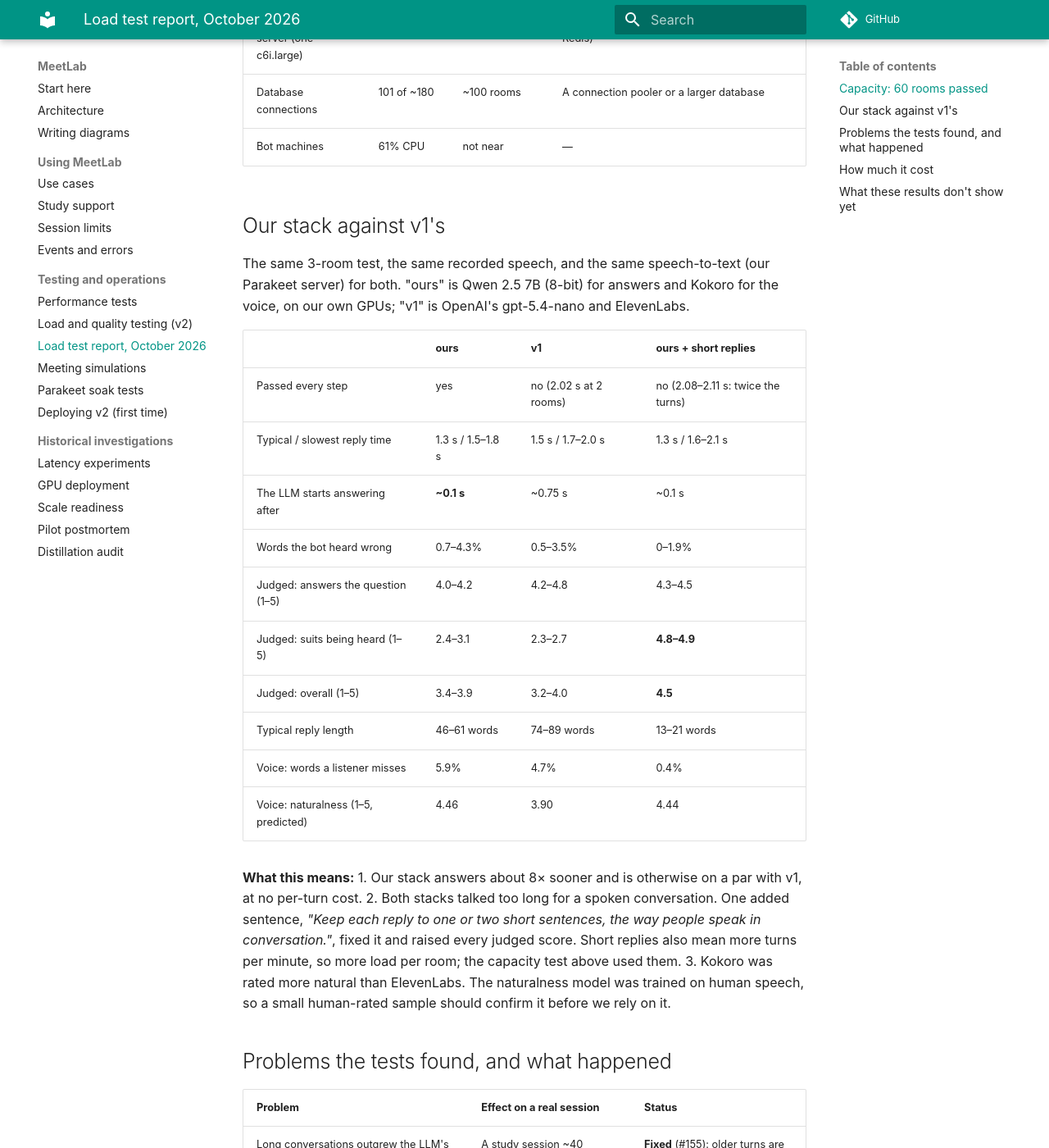
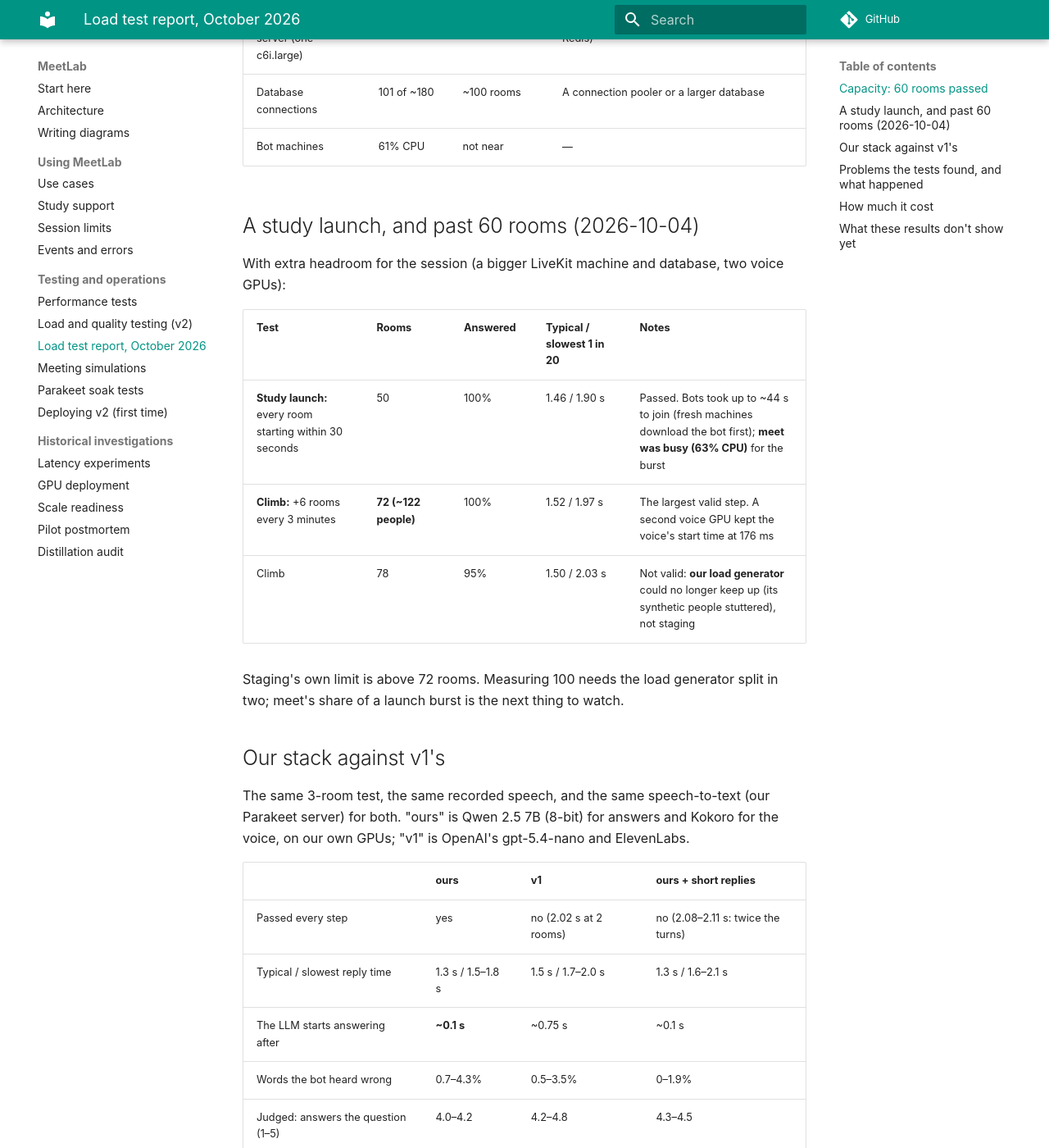
Before and after one commit to wwbp/MeetLab, an MkDocs documentation site: the page built from docs/load-test-report-2026-10.md, in a window 1280 px wide and 1400 px high, scrolled down 1107 px. Shown: the whole window at 82% size. Built offline with MkDocs 1.6.1 and Material for MkDocs 9.7.7, drawn with Linux system fonts in a browser that asks for light colours; comment, search, counter and statistics services are not loaded.

Commit message:
docs: findings and decisions after L6 (B2/B3, pieces 1-3, housekeeping)
Ledger: plan statuses; follow-ups (load generator ~75-room limit, meet CPU at a launch
burst, acceptance racing a deploy, the missing form field, a flaky v1 load test);
manual action (auto-delete branches). Report: the launch spike and the 72-room climb.
Study support: early joiners' Prolific IDs were not stored before 2026-10-04.

Co-Authored-By: Claude Opus 5.5 (1M context) <noreply@anthropic.com>

```diff
--- a/docs/load-test-report-2026-10.md
+++ b/docs/load-test-report-2026-10.md
@@ -31,6 +31,19 @@ when a machine took its first bot after a deploy (it downloads the bot's softwar
 | LiveKit media server (one c6i.large) | 57% CPU | ~100 rooms | A larger machine, or a second server (needs Redis) |
 | Database connections | 101 of ~180 | ~100 rooms | A connection pooler or a larger database |
 | Bot machines | 61% CPU | not near | — |
+
+## A study launch, and past 60 rooms (2026-10-04)
+
+With extra headroom for the session (a bigger LiveKit machine and database, two voice GPUs):
+
+| Test | Rooms | Answered | Typical / slowest 1 in 20 | Notes |
+|---|---|---|---|---|
+| **Study launch:** every room starting within 30 seconds | 50 | 100% | 1.46 / 1.90 s | Passed. Bots took up to ~44 s to join (fresh machines download the bot first); **meet was busy (63% CPU)** for the burst |
+| **Climb:** +6 rooms every 3 minutes | **72 (~122 people)** | 100% | 1.52 / 1.97 s | The largest valid step. A second voice GPU kept the voice's start time at 176 ms |
+| Climb | 78 | 95% | 1.50 / 2.03 s | Not valid: **our load generator** could no longer keep up (its synthetic people stuttered), not staging |
+
+Staging's own limit is above 72 rooms. Measuring 100 needs the load generator split in
+two; meet's share of a launch burst is the next thing to watch.
 
 ## Our stack against v1's
 
```
Also changed, not shown: docs/study-support.md (+6 -0 lines), infra/v2/LEDGER.md (+9 -3 lines).
